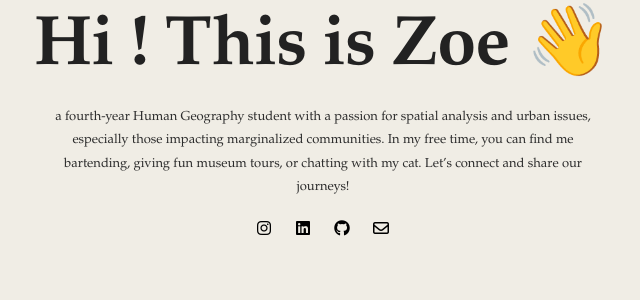
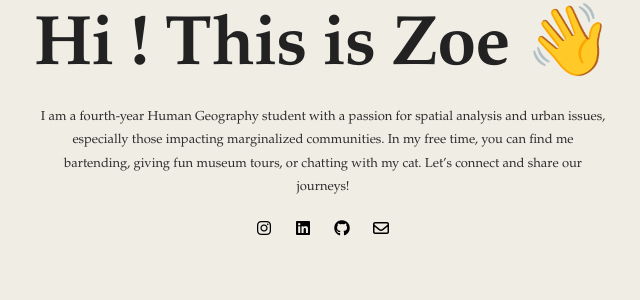
Before and after one commit to zoezxrli/zoezxrli.github.io, a Jekyll site: the page built from index.html, in a window 1280 px wide. Shown: the part 412-712 px from the top of the page, without its empty margins (317-957 px from the left). Built offline with Jekyll 4.4.1, drawn with Linux system fonts in a browser that asks for light colours; nearby versions of some CDN libraries.

Commit message:
edited bio

```diff
--- a/_config.yml
+++ b/_config.yml
@@ -1,7 +1,7 @@
 # main text of home
 name: Zhuoxinran Li
 title: Hi !  This is Zoe 👋
-bio: a fourth-year Human Geography student with a passion for spatial analysis and urban issues, especially those impacting marginalized communities. In my free time, you can find me bartending, giving fun museum tours, or chatting with my cat. Let’s connect and share our journeys!
+bio: I am a fourth-year Human Geography student with a passion for spatial analysis and urban issues, especially those impacting marginalized communities. In my free time, you can find me bartending, giving fun museum tours, or chatting with my cat. Let’s connect and share our journeys!
 # twitter summary info
 description: My personal page, Zhuoxinran Li
 
```
